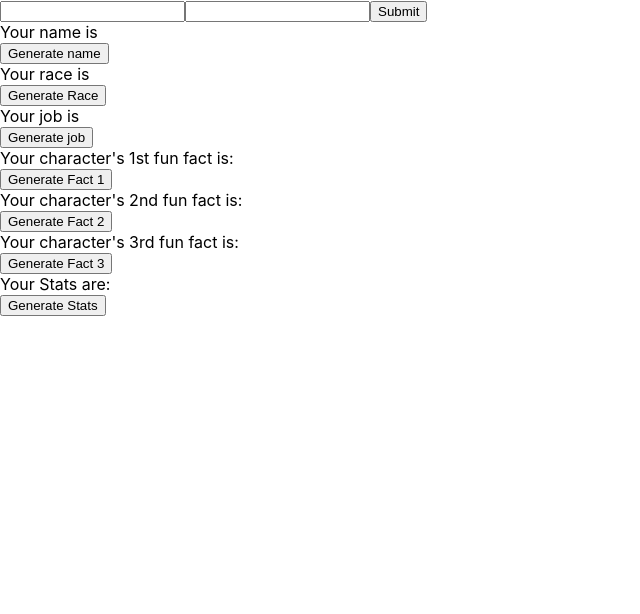
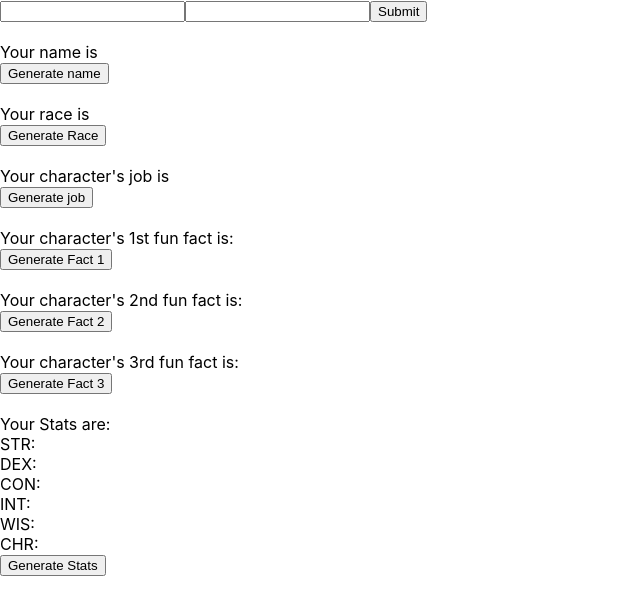
Before and after one commit to OrrionB/UniWebapp, a React (Create React App) app in the folder front-end/: page / in a window 1280 px wide. Shown: the top 614 px of the page, without its empty margins (0-640 px from the left). Built offline with nearby package versions, Linux system fonts and the light colour scheme.

Commit message:
all generators working

```diff
--- a/front-end/src/funFact1.js
+++ b/front-end/src/funFact1.js
@@ -28,7 +28,7 @@ const Fact = (props) => {
           type="submit"
           value="Generate Fact 1"
         />
-      </form>
+      </form><br></br>
     </div>
   );
 };
--- a/front-end/src/funfact2.js
+++ b/front-end/src/funfact2.js
@@ -27,7 +27,7 @@ const Fact2 = (props) => {
           type="submit"
           value="Generate Fact 2"
         />
-      </form>
+      </form><br></br>
     </div>
   );
 };
--- a/front-end/src/funfact3.js
+++ b/front-end/src/funfact3.js
@@ -27,7 +27,7 @@ const Fact3 = (props) => {
           type="submit"
           value="Generate Fact 3"
         />
-      </form>
+      </form><br></br>
     </div>
   );
 };
--- a/front-end/src/jobTitle.js
+++ b/front-end/src/jobTitle.js
@@ -22,14 +22,15 @@ const Job = (props) => {
 
   return (
     <div>
-      <div>Your job is {job}</div>
+      <div>Your character's job is {job}</div>
       <form onSubmit={handleSubmit}>
         <input
           type="submit"
           value="Generate job"
         />
-      </form>
+      </form><br></br>
     </div>
+
   );
 };
 
--- a/front-end/src/name.js
+++ b/front-end/src/name.js
@@ -18,14 +18,14 @@ const Name = (props) => {
     });
   };
   return (
-    <div>
+    <div><br></br>
       <div>Your name is {name}</div>
       <form onSubmit={handleSubmit}>
         <input
           type="submit"
           value="Generate name"
         />
-      </form>
+      </form><br></br>
     </div>
   );
 };
--- a/front-end/src/race.js
+++ b/front-end/src/race.js
@@ -25,7 +25,7 @@ const Race = (props) => {
           type="submit"
           value="Generate Race"
         />
-      </form>
+      </form><br></br>
     </div>
   );
 };
--- a/front-end/src/stats.js
+++ b/front-end/src/stats.js
@@ -2,7 +2,7 @@ import React from "react";
 import { useState } from "react";
 
 const Stats = (props) => {
-    const [stat, setStats] = useState("")
+    const [stat, setStats] = useState([])
 
     const handleSubmit = (e) => {
         e.preventDefault();
@@ -11,21 +11,28 @@ const Stats = (props) => {
     }).then((response) => {
         response.json().then((json) => {
             console.log(json);
-            setStats(json.stat);
-            console.log("hi")
+            setStats(json);
         });
     });
 };
 
 return (
     <div>
-        <div> Your Stats are: {stat} </div>
+        <div className="stats">
+        <span id="header"> Your Stats are: </span><br></br>
+        <span>STR: {stat[0]}</span><br></br>
+                <span>DEX: {stat[1]}</span><br></br>
+                <span>CON: {stat[2]}</span><br></br>
+                <span>INT: {stat[3]}</span><br></br>
+                <span>WIS: {stat[4]}</span><br></br>
+                <span>CHR: {stat[5]}</span><br></br>
         <form onSubmit={handleSubmit}>
             <input
             type = "submit"
             value = "Generate Stats"
             />
-        </form>
+        </form><br></br>
+        </div>
        </div>
   );
 };
```
Also changed, not shown: 1 other file (tests, documents, lock files or other folders).
